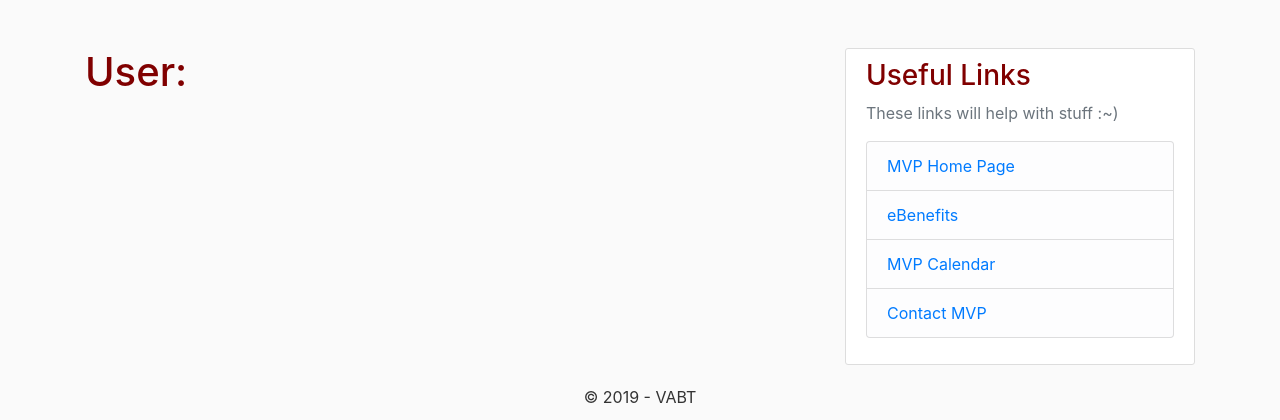
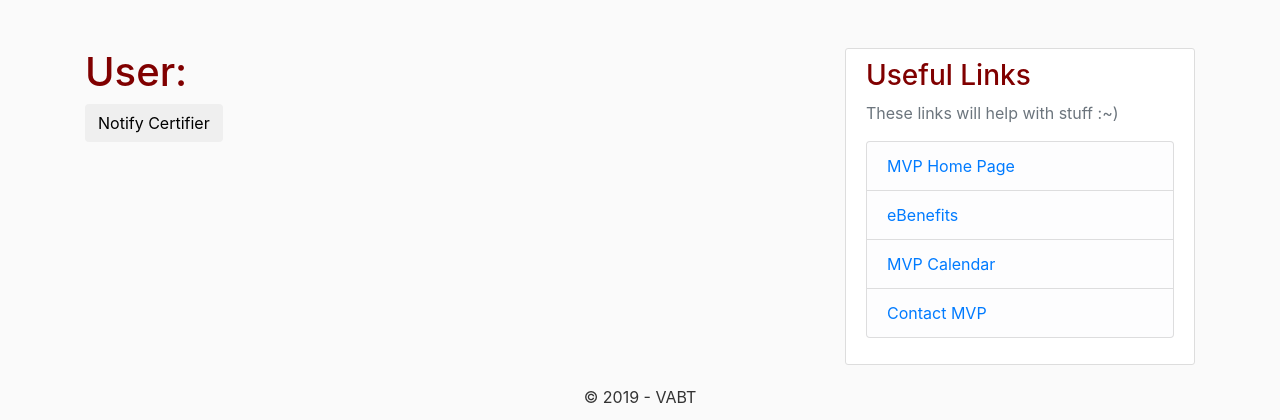
Before and after one commit to McGovern95/VABT, a Django app: page /student/admin in a window 1280 px wide. Shown: the part 56-476 px from the top of the page. Run offline with Django 3.2, Linux system fonts and the light colour scheme; some libraries are stand-ins or nearby versions.

Commit message:
updated notifications

```diff
--- a/VABT/dashboard/templates/dashboard/user_posts.html
+++ b/VABT/dashboard/templates/dashboard/user_posts.html
@@ -198,5 +198,7 @@
           </tr>
         </table>
     {% endif %}
-
+<form action="#" method="get">
+    <input type="submit" class="btn" value="Notify Certifier" name="certbtn">
+</form>
 {% endblock content %}
--- a/VABT/dashboard/views.py
+++ b/VABT/dashboard/views.py
@@ -100,6 +100,7 @@ def student_home(request):
             'conc_form' : conc_form,
             'star_form' : star_form
     }
+# sending notifications to certifier using built in django email function
     if(request.GET.get('mybtn')):
         email = EmailMessage(
         'VABT Notification',
@@ -127,7 +128,7 @@ def contact(request):
 #    headers = {'Reply-To': 'contact_email@gmail.com' }
 #    )
 #    email.send()
-
+#    messages.success(request, f'Your Message Has Been Sent')
 
 
 #checklist stuff here: https://mvp.nmsu.edu/veterans-and-dependents/student-certification-checklists/
```
Also changed, not shown: VABT/db.sqlite3.
